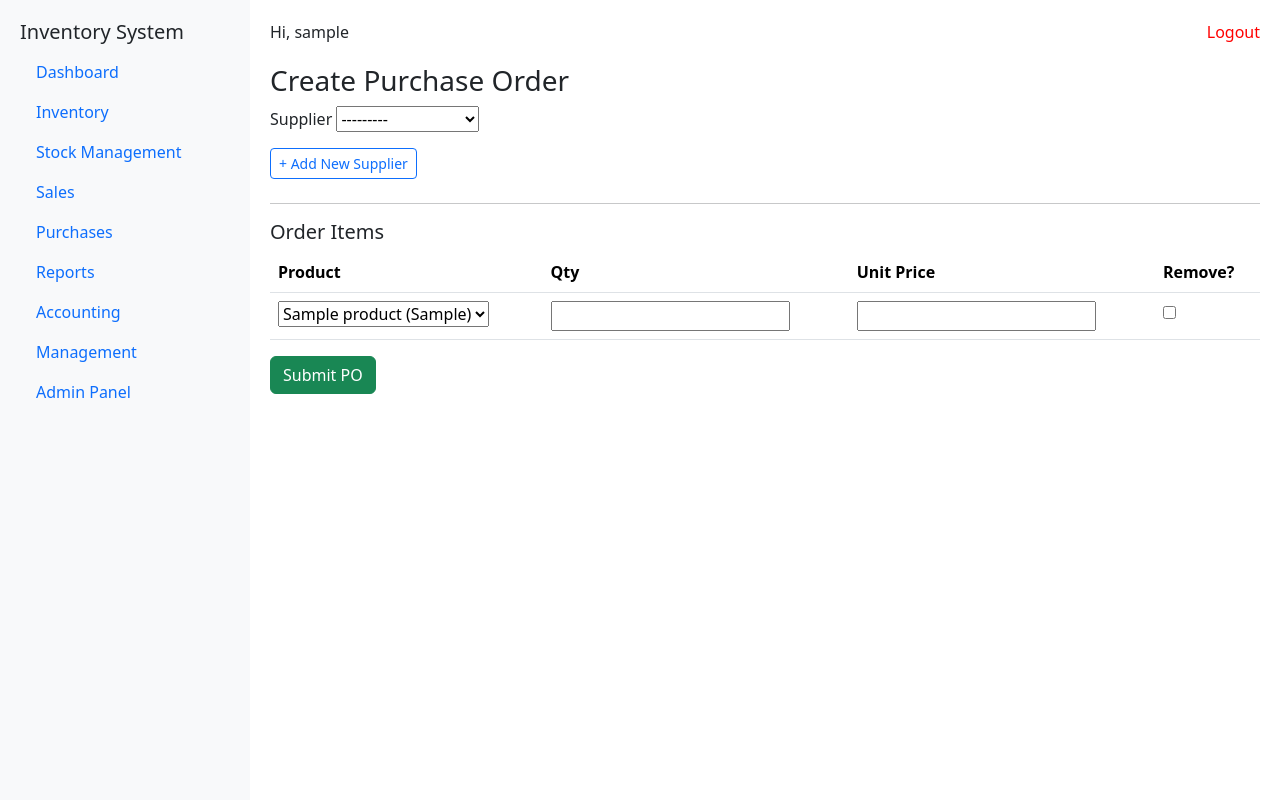
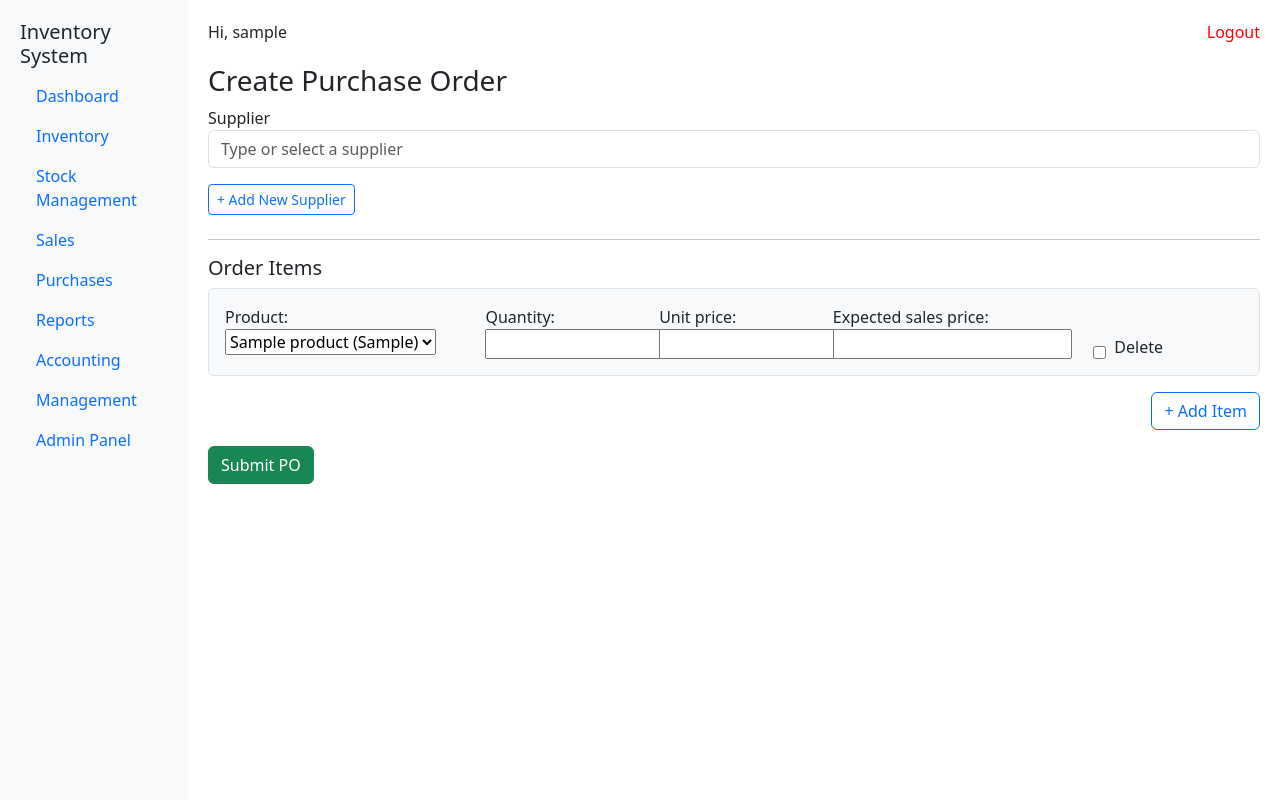
Before and after one commit to nazinamu66/ERP-Inventory-Management, a Django app: page /dashboard/purchases/new/ in a window 1280 px wide. Run offline with Django 5.2, Linux system fonts and the light colour scheme; a user stored in the database is signed in; tables that the repository leaves empty hold one stand-in row (values such as "Sample post"); parts of the project's set-up code (start-up, migrations or seed data) failed here and were passed over.

Commit message:
Multiple items to PO

```diff
--- a/Save Comms.txt
+++ b/Save Comms.txt
@@ -40,6 +40,8 @@
 python manage.py createsuperuser
 
 In shell
+python manage.py shell
+
 from accounting.services import create_system_accounts
 create_system_accounts()
 
--- a/inventory/forms.py
+++ b/inventory/forms.py
@@ -75,7 +75,7 @@
 class PurchaseOrderItemForm(forms.ModelForm):
     class Meta:
         model = PurchaseOrderItem
-        fields = ['product', 'quantity', 'unit_price']
+        fields = ['product', 'quantity', 'unit_price', 'expected_sales_price']
 
 
 class SaleForm(forms.ModelForm):
--- a/inventory/models.py
+++ b/inventory/models.py
@@ -291,6 +291,7 @@
     ]
 
     supplier = models.ForeignKey(Supplier, on_delete=models.CASCADE)
+    store = models.ForeignKey(Store, on_delete=models.SET_NULL, null=True, blank=True)  # ✅ add this
     date = models.DateField(auto_now_add=True)
     created_by = models.ForeignKey(settings.AUTH_USER_MODEL, on_delete=models.SET_NULL, null=True)
     status = models.CharField(max_length=10, choices=STATUS_CHOICES, default='pending')
@@ -321,6 +322,8 @@
     product = models.ForeignKey(Product, on_delete=models.CASCADE, default=1)
     quantity = models.IntegerField()
     unit_price = models.DecimalField(max_digits=10, decimal_places=2)
+    expected_sales_price = models.DecimalField(max_digits=10, decimal_places=2, null=True, blank=True)  # 🆕 NEW
+
 
     @property
     def subtotal(self):
--- a/inventory/urls.py
+++ b/inventory/urls.py
@@ -40,6 +40,7 @@
     path('purchases/<int:po_id>/', views.purchase_order_detail, name='purchase_order_detail'),
     # path('purchases/<int:pk>/delete/', views.purchase_delete_view, name='purchase_delete'),
     path('purchases/<int:pk>/delete/', views.purchase_order_delete_view, name='purchase_delete'),
+
     path('purchases/<int:po_id>/received/delete/', views.purchase_received_delete_view, name='purchase_received_delete'),
 
 
--- a/inventory/views.py
+++ b/inventory/views.py
@@ -120,35 +120,40 @@
 
 @login_required
 def inventory_report_view(request):
-    role = getattr(request.user, 'role', '').lower()
-    store = getattr(request.user, 'store', None)
+    user = request.user
+    role = getattr(user, 'role', '').lower()
+    store = getattr(user, 'store', None)
+
+    # Reset filters
+    if 'clear' in request.GET:
+        return redirect('inventory:inventory_report')
 
     stocks = Stock.objects.select_related('product', 'store')
-    if role == 'staff' and store:
+
+    # Visibility control
+    if role in ['manager', 'clerk', 'sales'] and store:
         stocks = stocks.filter(store=store)
+        allowed_stores = Store.objects.filter(id=store.id)
+    else:
+        store_id = request.GET.get('store')
+        if store_id:
+            stocks = stocks.filter(store_id=store_id)
+        allowed_stores = Store.objects.all()
 
-    # Filters
     product_id = request.GET.get('product')
-    store_id = request.GET.get('store')
-
     if product_id:
         stocks = stocks.filter(product_id=product_id)
-    if store_id and role != 'staff':
-        stocks = stocks.filter(store_id=store_id)
 
-    # Grand totals
+    # Totals
     total_quantity = sum(s.quantity for s in stocks)
     total_value = sum(s.quantity * (s.cost_price or 0) for s in stocks)
 
-    products = Product.objects.all()
-    stores = Store.objects.all()
-
     return render(request, 'dashboard/inventory_report.html', {
         'stocks': stocks,
-        'products': products,
-        'stores': stores,
+        'products': Product.objects.all(),
+        'stores': allowed_stores,
         'selected_product': product_id,
-        'selected_store': store_id,
+        'selected_store': request.GET.get('store', ''),
         'total_quantity': total_quantity,
         'total_value': total_value,
     })
@@ -334,27 +339,27 @@
 
                     total_value += quantity * unit_price
 
+                # ✅ Save the store to the Purchase Order!
                 po.status = 'received'
+                po.store = store
                 po.save()
 
+                # ✅ Audit & accounting
                 AuditLog.objects.create(
                     user=request.user,
                     action='adjustment',
-                    description=f"{request.user.username} received PO-{po.id} and updated stock at {store.name}."
+                    description=f"{request.user.username} received PO-{po.id} and updated stock at {store.name}.",
+                    store=store
                 )
 
-                # ✅ Record slug-based accounting transaction
                 from accounting.services import record_transaction_by_slug
                 record_transaction_by_slug(
                     source_slug="accounts-payable",
                     destination_slug="inventory-assets",
                     amount=total_value,
                     description=f"PO-{po.id} Goods Received",
-                    supplier=po.supplier,  # ✅ Add this line
-                    store= store # ← required!
-
-
-
+                    supplier=po.supplier,
+                    store=store
                 )
 
                 messages.success(request, "Purchase Order received and accounting recorded.")
@@ -376,27 +381,24 @@
         return HttpResponseForbidden("Only managers or admins can delete received purchases.")
 
     if po.status != 'received':
-        messages.error(request, "Only received POs can be deleted from this action.")
+        messages.error(request, "Only received POs can be deleted.")
         return redirect('inventory:purchase_order_detail', po_id=po.id)
 
     try:
         with transaction.atomic():
-            # Reverse stock increments
             for item in po.items.select_related('product'):
                 product = item.product
                 quantity = item.quantity
 
-                # Revert product total quantity
-                product.total_quantity -= quantity
+                product.total_quantity = max(product.total_quantity - quantity, 0)
                 product.save(update_fields=["total_quantity"])
 
-                # Revert stock per store
-                stock = Stock.objects.filter(product=product, store__in=[request.user.store, po.created_by.store]).first()
-                if stock:
-                    stock.quantity -= quantity
-                    stock.save(update_fields=["quantity"])
+                if po.store:
+                    stock = Stock.objects.filter(product=product, store=po.store).first()
+                    if stock:
+                        stock.quantity = max(stock.quantity - quantity, 0)
+                        stock.save(update_fields=["quantity"])
 
-            # Reverse the accounting transaction
             from accounting.models import Transaction
             related_txn = Transaction.objects.filter(description__icontains=f"PO-{po.id} Goods Received").first()
 
@@ -408,15 +410,16 @@
 
             AuditLog.objects.create(
                 user=request.user,
+                store=po.store,
                 action='adjustment',
-                description=f"{request.user.username} deleted received PO-{po.id} and reversed accounting/stock."
+                description=f"{request.user.username} deleted PO-{po.id} and reversed stock/accounting."
             )
 
-            messages.success(request, f"Received Purchase Order PO-{po.id} deleted successfully and reversed.")
+            messages.success(request, f"PO-{po.id} deleted and reversed.")
             return redirect('inventory:purchase_order_list')
 
     except Exception as e:
-        logger.error(f"❌ Error deleting received PO-{po.id}: {e}")
+        logger.error(f"❌ Error deleting PO-{po.id}: {e}")
         messages.error(request, f"An error occurred: {e}")
         return redirect('inventory:purchase_order_detail', po_id=po.id)
 
@@ -879,15 +882,25 @@
 
 
 from accounting.services import record_transaction_by_slug
+from .models import Customer
 
 @login_required
 def sale_receipt_create(request):
     if request.user.role not in ['sales', 'clerk', 'manager', 'admin'] and not request.user.is_superuser:
         return render(request, 'errors/permission_denied.html', status=403)
 
-    from .forms import SaleReceiptForm
-    form = SaleReceiptForm(request.POST or None, request=request)
-    formset = SaleItemFormSet(request.POST or None, prefix="form")
+    form_data = request.POST.copy()
+    customer_name = form_data.get('customer')
+
+    if customer_name:
+        customer, _ = Customer.objects.get_or_create(
+            name__iexact=customer_name.strip(),
+            defaults={"name": customer_name}
+        )
+        form_data['customer'] = customer.id
+
+    form = SaleForm(form_data or None, request=request)
+    formset = SaleItemFormSet(form_data or None, prefix="form")
 
     if request.method == 'POST' and form.is_valid() and formset.is_valid():
         try:
@@ -969,7 +982,13 @@
             logger.error(f"❌ Sale receipt failed: {e}")
             messages.error(request, "Something went wrong while recording the receipt.")
 
-    return render(request, 'dashboard/sale_receipt_form.html', {'form': form, 'formset': formset})
+    # Send all customers to template for datalist
+    customers = Customer.objects.all()
+    return render(request, 'dashboard/sale_receipt_form.html', {
+        'form': form,
+        'formset': formset,
+        'customers': customers,
+    })
 
 @login_required
 def invoice_create(request):
@@ -1384,15 +1403,25 @@
 
 @login_required
 def create_purchase_order(request):
-    ItemFormSet = modelformset_factory(PurchaseOrderItem, form=PurchaseOrderItemForm, extra=1, can_delete=True)
+    ItemFormSet = modelformset_factory(
+        PurchaseOrderItem,
+        form=PurchaseOrderItemForm,
+        extra=1,
+        can_delete=True
+    )
 
     if request.method == 'POST':
-        po_form = PurchaseOrderForm(request.POST)
         item_formset = ItemFormSet(request.POST, queryset=PurchaseOrderItem.objects.none())
+        supplier_name = request.POST.get('supplier')
 
-        if po_form.is_valid() and item_formset.is_valid():
-            po = po_form.save(commit=False)
-            po.created_by = request.user
+        if item_formset.is_valid() and supplier_name:
+            supplier_name = supplier_name.strip()
+            supplier, _ = Supplier.objects.get_or_create(
+                name__iexact=supplier_name,
+                defaults={"name": supplier_name}
+            )
+
+            po = PurchaseOrder(supplier=supplier, created_by=request.user)
             po.save()
 
             for form in item_formset:
@@ -1403,15 +1432,14 @@
 
             messages.success(request, "Purchase Order created successfully.")
             return redirect('inventory:purchase_order_list')
+
     else:
-        po_form = PurchaseOrderForm()
         item_formset = ItemFormSet(queryset=PurchaseOrderItem.objects.none())
 
     return render(request, 'dashboard/purchase_order_form.html', {
-        'po_form': po_form,
         'item_formset': item_formset,
+        'suppliers': Supplier.objects.all(),
     })
-
 
 @require_POST
 @login_required
--- a/templates/dashboard/inventory_report.html
+++ b/templates/dashboard/inventory_report.html
@@ -25,6 +25,10 @@
                 <option value="{{ s.id }}" {% if selected_store == s.id|stringformat:"s" %}selected{% endif %}>{{ s.name }}</option>
             {% endfor %}
         </select>
+        <a href="{% url 'inventory:inventory_report' %}?clear=1" class="btn btn-outline-secondary">
+            Reset Filters
+          </a>
+
     </div>
     {% endif %}
     <div class="col-md-4 align-self-end">
--- a/templates/dashboard/purchase_order_form.html
+++ b/templates/dashboard/purchase_order_form.html
@@ -8,38 +8,97 @@
     {% csrf_token %}
     <div class="mb-3">
         <label for="supplier">Supplier</label>
-        {{ po_form.supplier }}
+        <input list="supplier-list" name="supplier" id="supplier-input" class="form-control" placeholder="Type or select a supplier" required>
+        <datalist id="supplier-list">
+            {% for s in suppliers %}
+                <option value="{{ s.name }}">
+            {% endfor %}
+        </datalist>
     </div>
+
     <a href="{% url 'inventory:add_supplier' %}" class="btn btn-sm btn-outline-primary mb-2">
         + Add New Supplier
     </a>
 
     <hr>
     <h5>Order Items</h5>
+
     {{ item_formset.management_form }}
 
-    <table class="table">
-        <thead>
-            <tr>
-                <th>Product</th>
-                <th>Qty</th>
-                <th>Unit Price</th>
-                <th>Remove?</th>
-            </tr>
-        </thead>
-        <tbody>
-            {% for form in item_formset %}
-                <tr>
-                    <td>{{ form.product }}</td>
-                    <td>{{ form.quantity }}</td>
-                    <td>{{ form.unit_price }}</td>
-                    <td>{{ form.DELETE }}</td>
-                </tr>
-            {% endfor %}
-        </tbody>
-    </table>
+    <div id="formset-meta" data-form-count="{{ item_formset.total_form_count|default:0 }}"></div>
 
-    <button type="submit" class="btn btn-success">Submit PO</button>
-</form>
+    <div id="items-container">
+        {% for form in item_formset %}
+        <div class="formset-row border p-3 mb-3 bg-light rounded">
+            <div class="row">
+                <div class="col-md-3">{{ form.product.label_tag }}{{ form.product }}</div>
+                <div class="col-md-2">{{ form.quantity.label_tag }}{{ form.quantity }}</div>
+                <div class="col-md-2">{{ form.unit_price.label_tag }}{{ form.unit_price }}</div>
+                <div class="col-md-3">{{ form.expected_sales_price.label_tag }}{{ form.expected_sales_price }}</div>
+                <div class="col-md-2 d-flex align-items-end">{{ form.DELETE }} <span class="ms-2">Delete</span></div>
+            </div>
+        </div>
+        {% endfor %}
+    </div>
+
+    <!-- Template for new formset row -->
+    <template id="empty-form-template">
+        <div class="formset-row border p-3 mb-3 bg-light rounded">
+            <div class="row">
+                <div class="col-md-3">
+                    <label for="id_form-__prefix__-product">Product</label>
+                    <select name="form-__prefix__-product" id="id_form-__prefix__-product" class="form-control"></select>
+                </div>
+                <div class="col-md-2">
+                    <label for="id_form-__prefix__-quantity">Qty</label>
+                    <input type="number" name="form-__prefix__-quantity" class="form-control" id="id_form-__prefix__-quantity">
+                </div>
+                <div class="col-md-2">
+                    <label for="id_form-__prefix__-unit_price">Unit Price</label>
+                    <input type="number" step="0.01" name="form-__prefix__-unit_price" class="form-control" id="id_form-__prefix__-unit_price">
+                </div>
+                <div class="col-md-3">
+                    <label for="id_form-__prefix__-expected_sales_price">Expected Sale Price</label>
+                    <input type="number" step="0.01" name="form-__prefix__-expected_sales_price" class="form-control" id="id_form-__prefix__-expected_sales_price">
+                </div>
+                <div class="col-md-2 d-flex align-items-end">
+                    <input type="checkbox" name="form-__prefix__-DELETE" id="id_form-__prefix__-DELETE">
+                    <span class="ms-2">Delete</span>
+                </div>
+            </div>
+        </div>
+    </template>
+
+    <div class="text-end">
+        <button type="button" class="btn btn-outline-primary" id="add-item-btn">+ Add Item</button>
+    </div>
+
+    <button type="submit" class="btn btn-success mt-3">Submit PO</button>
+
+    <script>
+    document.addEventListener('DOMContentLoaded', function () {
+        const formsetPrefix = 'form';
+        const container = document.getElementById('items-container');
+        const template = document.getElementById('empty-form-template').innerHTML;
+        const totalForms = document.getElementById(`id_${formsetPrefix}-TOTAL_FORMS`);
+        let formCount = parseInt(document.getElementById('formset-meta').dataset.formCount || 0);
+
+        document.getElementById('add-item-btn').addEventListener('click', () => {
+            const newFormHtml = template.replace(/__prefix__/g, formCount);
+            const wrapper = document.createElement('div');
+            wrapper.innerHTML = newFormHtml;
+
+            // Clone product select from the first existing form if available
+            const firstSelect = container.querySelector('select');
+            if (firstSelect) {
+                const newSelect = wrapper.querySelector('select');
+                newSelect.innerHTML = firstSelect.innerHTML;
+            }
+
+            container.appendChild(wrapper.firstElementChild);
+            totalForms.value = ++formCount;
+        });
+    });
+    </script>
 
 {% endblock %}
```
Also changed, not shown: accounting/views.py (+12 -17 lines), templates/dashboard/sale_receipt_form.html (+21 -6 lines), inventory/migrations/0034_purchaseorder_store.py (added), inventory/migrations/0035_purchaseorderitem_expected_sales_price.py (added), media/company_logos/Screenshot_2025-02-17_at_5.16.24PM.png (deleted), media/company_logos/Screenshot_2025-02-17_at_5_WHsdnT5.16.24PM.png (deleted), media/company_logos/Screenshot_2025-02-17_at_8.59.28PM.png (deleted), media/company_logos/logo.jpg (added).
